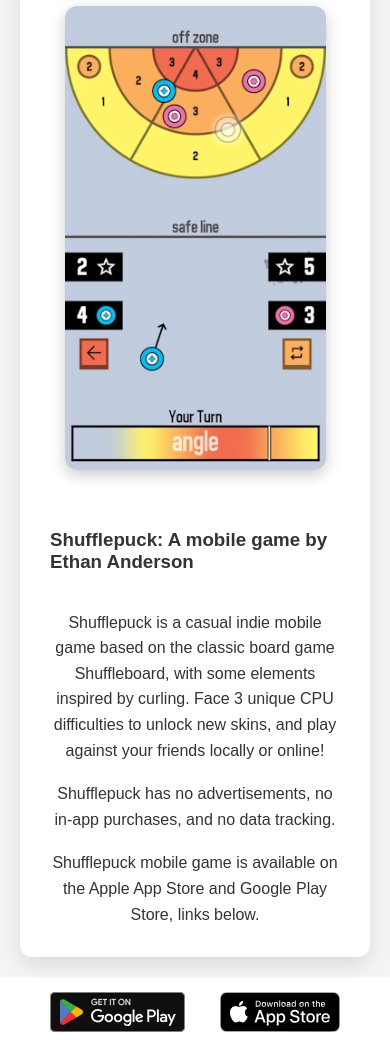
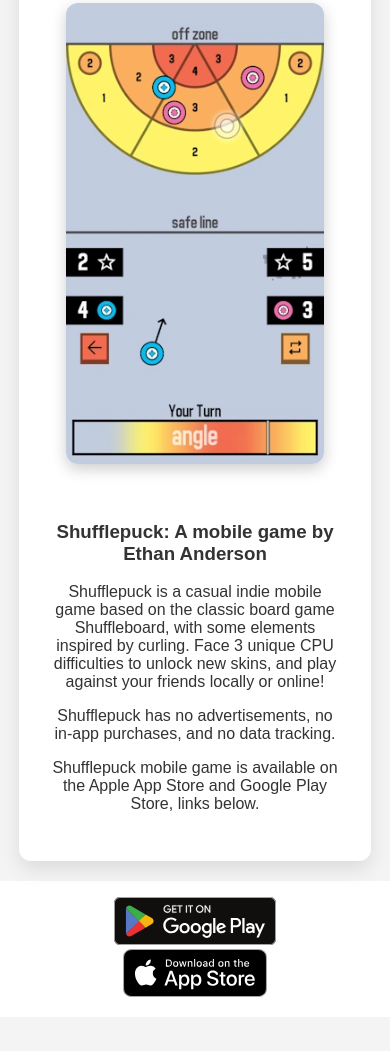
Before and after one commit to EthanAlexanderAnderson/shufflepuck-website, a plain HTML site: page index.html in a window 390 px wide. Shown: the part 237-1288 px from the top of the page. After the commit the page ends 1254 px from the top, so only its background shows below. Drawn offline with Linux system fonts and the light colour scheme.

Commit message:
swapped px to rem in css where appropriate for better scaling / consistency / accessibility

```diff
--- a/styles.css
+++ b/styles.css
@@ -9,7 +9,7 @@ body {
 header {
     width: 100%;
     background-color: #00BFF3;
-    padding: 50px 0;
+    padding: 3rem 0;
     text-align: center;
 }
 
@@ -23,7 +23,7 @@ header img {
 main {
     display: flex;
     justify-content: center;
-    padding: 40px 20px;
+    padding: 2.4rem 1.2rem;
 }
 
 .content {
@@ -31,41 +31,39 @@ main {
     flex-direction: row;
     max-width: 80%;
     background-color: #fff;
-    padding: 30px;
-    border-radius: 12px;
+    padding: 2rem;
+    border-radius: 0.75rem;
     box-shadow: 0 8px 20px rgba(0, 0, 0, 0.1);
     align-items: center;
-    gap: 20px;
+    gap: 1.2rem;
 }
 
 .screenshot {
     width: 50%;
     max-width: 300px;
-    border-radius: 12px;
+    border-radius: 0.75rem;
     box-shadow: 0 5px 15px rgba(0, 0, 0, 0.2);
 }
 
-.content p {
+.game-description {
     flex: 1;
-    font-size: 18px;
-    line-height: 1.6;
-    margin: 0;
+    font-size: 1.2rem;
 }
 
 footer {
     background-color: #ffffff;
-    padding: 20px;
+    padding: 2rem;
     text-align: center;
 }
 
 .store-buttons a {
-    margin: 0 15px;
+    margin: 0 1rem;
     text-decoration: none;
 }
 
 .store-buttons img {
     width: auto;
-    height: 50px;
+    height: 4rem;
     transition: transform 0.3s ease;
 }
 
@@ -76,7 +74,7 @@ footer {
 /* Mobile Adjustments */
 @media (max-width: 768px) {
     main {
-        padding: 20px;
+        padding: 1.2rem;
     }
 
     .content {
@@ -86,20 +84,20 @@ footer {
 
     .screenshot {
         width: 80%;
-        margin-bottom: 20px;
+        margin-bottom: 1.2rem;
     }
 
-    .content p {
-        font-size: 16px;
+    .game-description {
+        font-size: 1rem;
         text-align: center;
     }
 
     footer {
-        padding: 15px;
+        padding: 1rem;
     }
 
     .store-buttons img {
-        height: 40px;
+        height: 3rem;
     }
 }
 
@@ -117,6 +115,6 @@ footer {
     }
 
     footer img {
-        height: 50px;
+        height: 3rem;
     }
 }
```
Also changed, not shown: index.html (+0 -3 lines).
